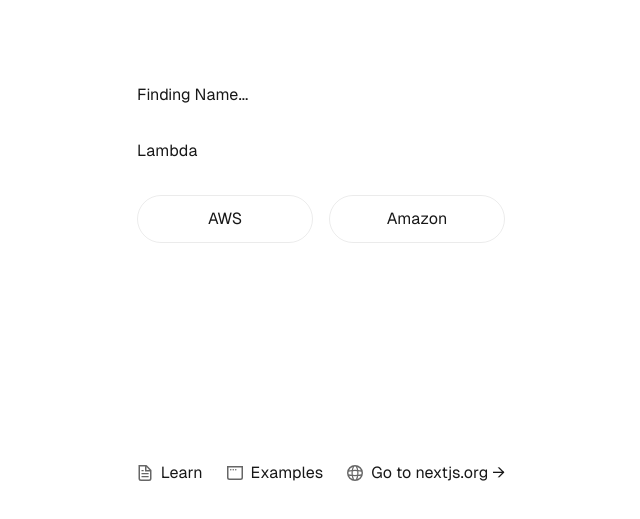
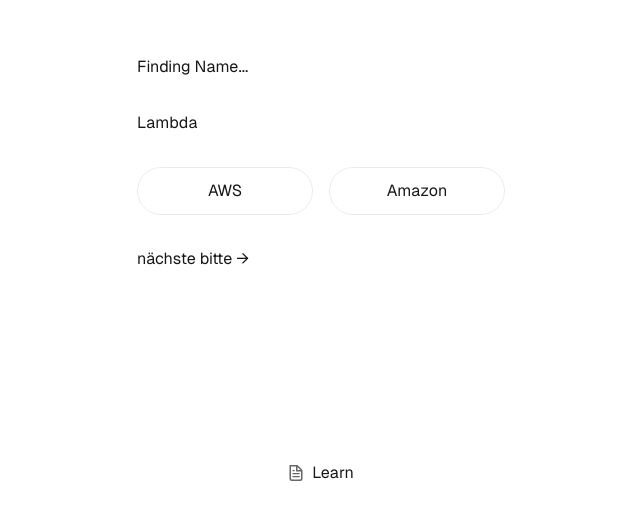
Before and after one commit to SereneMatt/matt, a Next.js app: page / in a window 1280 px wide. Shown: the part 237-756 px from the top of the page, without its empty margins (319-959 px from the left). Built offline with nearby package versions, Linux system fonts and the light colour scheme.

Commit message:
Next please

```diff
--- a/src/app/components/interactive.tsx
+++ b/src/app/components/interactive.tsx
@@ -4,8 +4,11 @@ import React, { useState } from 'react';
 
 import { servicePrefixMap } from '../../data';
 
+const services = Object.keys(servicePrefixMap);
+
 const Interactive = () => {
-  const [serviceName, setServiceName] = useState('Lambda');
+  const [serviceIndex, setServiceIndex] = useState(0);
+  const [serviceName, setServiceName] = useState(services[serviceIndex]);
   const [jiggleClass, setJiggleClass] = useState(false);
 
   const handleClick = (prefix: string, service: string) => {
@@ -14,6 +17,11 @@ const Interactive = () => {
     } else {
       setJiggleClass(true);
     }
+  };
+
+  const handleNextClick = () => {
+    setServiceIndex(serviceIndex + 1);
+    setServiceName(services[serviceIndex]);
   };
 
   return (
@@ -35,6 +43,12 @@ const Interactive = () => {
           {'Amazon'}
         </button>
       </div>
+      <a
+        className="flex items-center gap-2 hover:underline hover:underline-offset-4"
+        onClick={() => handleNextClick()}
+      >
+        nächste bitte →
+      </a>
     </>
   );
 };
--- a/src/app/page.tsx
+++ b/src/app/page.tsx
@@ -43,36 +43,6 @@ export default function Home() {
           />
           Learn
         </a>
-        <a
-          className="flex items-center gap-2 hover:underline hover:underline-offset-4"
-          href="https://vercel.com/templates?framework=next.js&utm_source=create-next-app&utm_medium=appdir-template-tw&utm_campaign=create-next-app"
-          target="_blank"
-          rel="noopener noreferrer"
-        >
-          <Image
-            aria-hidden
-            src="/window.svg"
-            alt="Window icon"
-            width={16}
-            height={16}
-          />
-          Examples
-        </a>
-        <a
-          className="flex items-center gap-2 hover:underline hover:underline-offset-4"
-          href="https://nextjs.org?utm_source=create-next-app&utm_medium=appdir-template-tw&utm_campaign=create-next-app"
-          target="_blank"
-          rel="noopener noreferrer"
-        >
-          <Image
-            aria-hidden
-            src="/globe.svg"
-            alt="Globe icon"
-            width={16}
-            height={16}
-          />
-          Go to nextjs.org →
-        </a>
       </footer>
     </div>
   );
```
